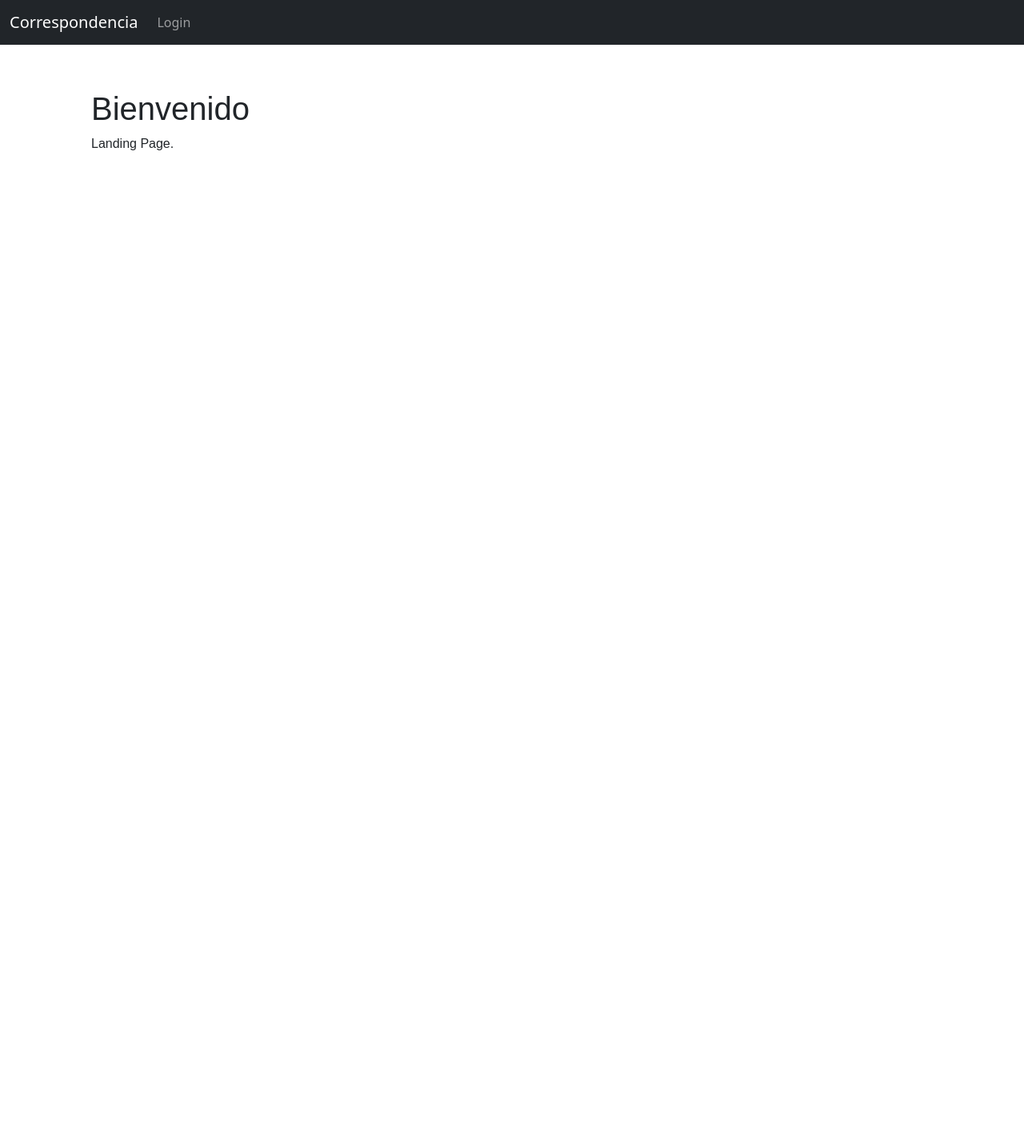
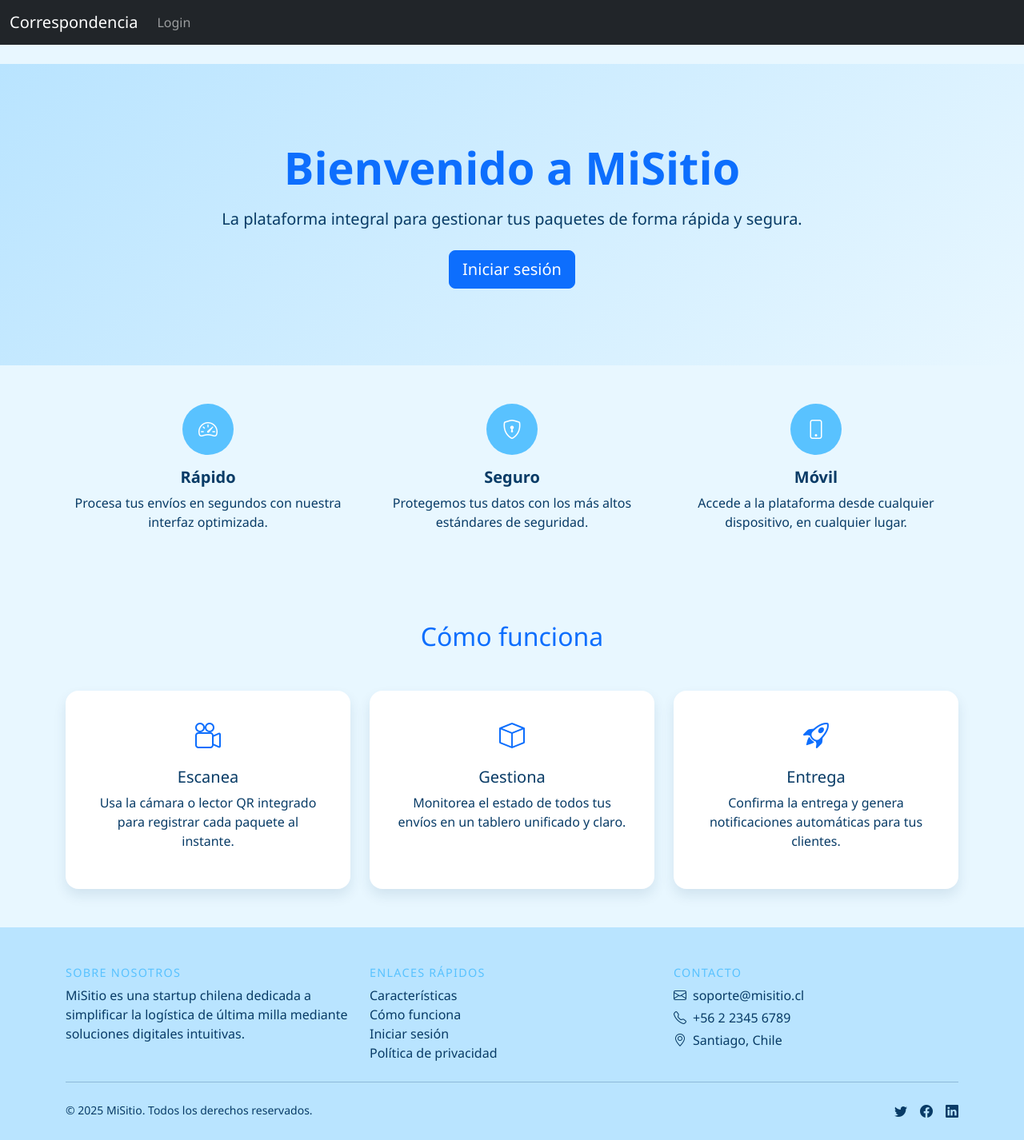
Before and after one commit to Vechegaray23/correspondencia, a React (Vite) app in the folder client/: page / in a window 1280 px wide. Shown: the whole page at 80% size. Before the commit the page ends 800 px from the top, so only its background shows below. Built offline with nearby package versions, Linux system fonts and the light colour scheme.

Commit message:
landing page

```diff
--- a/client/index.html
+++ b/client/index.html
@@ -1,9 +1,13 @@
-<!DOCTYPE html>
+<!doctype html>
 <html lang="es">
   <head>
     <meta charset="UTF-8" />
     <meta name="viewport" content="width=device-width, initial-scale=1.0" />
     <title>Correspondencia</title>
+    <link
+      href="https://cdn.jsdelivr.net/npm/bootstrap-icons@1.11.3/font/bootstrap-icons.css"
+      rel="stylesheet"
+    />
     <!-- Vite inyecta aquí el bundle -->
     <script type="module" src="/src/main.jsx"></script>
   </head>
--- a/client/src/App.jsx
+++ b/client/src/App.jsx
@@ -5,8 +5,8 @@ import { Routes, Route, Link, useLocation } from 'react-router-dom';
 import Home from './pages/Home.jsx';
 import Health from './pages/Health.jsx';
 import RegisterPaquete from './pages/RegisterPaquete.jsx';
+
 import Login from './pages/Login.jsx';
-
 
 import DashboardResidente from './pages/DashboardResidente.jsx';
 import DashboardConserjeRegister from './pages/DashboardConserjeRegister.jsx';
@@ -49,31 +49,19 @@ export default function App() {
           </div>
         </nav>
       )}
-
-      <div className="container">
       <Routes>
         {/* Login */}
         <Route path="/login" element={<Login />} />
-
-
-
         {/* Dashboards */}
         <Route path="/dashboard/conserje/custodia" element={<PaquetesCustodia />} />
-          <Route
-            path="/dashboard/conserje/register"
-            element={<DashboardConserjeRegister />}
-          />
-          <Route
-            path="/dashboard/residente"
-            element={<DashboardResidente />}
-          />
+        <Route path="/dashboard/conserje/register" element={<DashboardConserjeRegister />} />
+        <Route path="/dashboard/residente" element={<DashboardResidente />} />
 
         {/* Páginas públicas */}
         <Route path="/" element={<Home />} />
         <Route path="/health" element={<Health />} />
         <Route path="/register" element={<RegisterPaquete />} />
       </Routes>
-      </div>
     </>
   );
 }
--- a/client/src/index.css
+++ b/client/src/index.css
@@ -12,14 +12,84 @@ table th {
 }
 
 .card {
-  border-radius: .5rem;
+  border-radius: 0.5rem;
 }
 
 .mask-custom {
-  background: rgba(24, 24, 16, .2);
+
+  background: rgba(24, 24, 16, 0.2);
   border-radius: 2em;
   backdrop-filter: blur(25px);
   border: 2px solid rgba(255, 255, 255, 0.05);
   background-clip: padding-box;
   box-shadow: 10px 10px 10px rgba(46, 54, 68, 0.03);
 }
+
+
+/* ---------- Landing styles ---------- */
+:root {
+  --bs-primary: #0d6efd;
+  --celeste-light: #e8f7ff;
+  --celeste-medium: #b9e4ff;
+  --celeste-dark: #59c2ff;
+}
+
+body {
+  background: var(--celeste-light);
+  color: #083b66;
+  font-family: 'Segoe UI', Roboto, Helvetica, Arial, sans-serif;
+}
+
+.hero {
+  background: linear-gradient(135deg, var(--celeste-medium) 0%, var(--celeste-light) 100%);
+  padding: 6rem 1rem;
+  text-align: center;
+}
+.hero h1 {
+  font-weight: 700;
+  color: var(--bs-primary);
+}
+.btn-login {
+  background: var(--bs-primary);
+  border-color: var(--bs-primary);
+  color: #fff;
+}
+.btn-login:hover {
+  background: var(--celeste-dark);
+  border-color: var(--celeste-dark);
+}
+.feature-icon {
+  width: 4rem;
+  height: 4rem;
+  background: var(--celeste-dark);
+  color: #fff;
+  border-radius: 50%;
+  display: flex;
+  align-items: center;
+  justify-content: center;
+  font-size: 1.5rem;
+  margin-bottom: 1rem;
+}
+.section-header {
+  color: var(--celeste-dark);
+  text-transform: uppercase;
+  letter-spacing: 0.08rem;
+  font-size: 0.9rem;
+  margin-bottom: 0.5rem;
+}
+.info-block {
+  background: #fff;
+  border-radius: 1rem;
+  box-shadow: 0 0.5rem 1rem rgba(8, 59, 102, 0.1);
+  padding: 2rem;
+}
+footer {
+  background: var(--celeste-medium);
+}
+footer a {
+  color: #083b66;
+  text-decoration: none;
+}
+footer a:hover {
+  text-decoration: underline;
+}
--- a/client/src/pages/Home.jsx
+++ b/client/src/pages/Home.jsx
@@ -1,8 +1,151 @@
+import React from 'react';
+import { Link } from 'react-router-dom';
+
 export default function Home() {
   return (
-    <div style={{ padding: '2rem', fontFamily: 'sans-serif' }}>
-      <h1>Bienvenido</h1>
-      <p>Landing Page.</p>
-    </div>
+
+    <>
+      {/* Hero */}
+      <section className="hero">
+        <div className="container">
+          <h1 className="display-4 mb-3">Bienvenido a MiSitio</h1>
+          <p className="lead mb-4">
+            La plataforma integral para gestionar tus paquetes de forma rápida y segura.
+          </p>
+          <Link to="/login" className="btn btn-login btn-lg">
+            Iniciar sesión
+          </Link>
+        </div>
+      </section>
+
+      {/* Features */}
+      <section id="features" className="py-5">
+        <div className="container">
+          <div className="row text-center gy-4">
+            <div className="col-md-4">
+              <div className="feature-icon mx-auto">
+                <i className="bi bi-speedometer2" />
+              </div>
+              <h5 className="fw-bold">Rápido</h5>
+              <p>Procesa tus envíos en segundos con nuestra interfaz optimizada.</p>
+            </div>
+            <div className="col-md-4">
+              <div className="feature-icon mx-auto">
+                <i className="bi bi-shield-lock" />
+              </div>
+              <h5 className="fw-bold">Seguro</h5>
+              <p>Protegemos tus datos con los más altos estándares de seguridad.</p>
+            </div>
+            <div className="col-md-4">
+              <div className="feature-icon mx-auto">
+                <i className="bi bi-phone" />
+              </div>
+              <h5 className="fw-bold">Móvil</h5>
+              <p>Accede a la plataforma desde cualquier dispositivo, en cualquier lugar.</p>
+            </div>
+          </div>
+        </div>
+      </section>
+
+      {/* Cómo funciona */}
+      <section id="workflow" className="py-5">
+        <div className="container">
+          <h2 className="text-center mb-5" style={{ color: 'var(--bs-primary)' }}>
+            Cómo funciona
+          </h2>
+          <div className="row gy-4">
+            <div className="col-md-4">
+              <div className="info-block h-100 text-center">
+                <i
+                  className="bi bi-camera-reels"
+                  style={{ fontSize: '2rem', color: 'var(--bs-primary)' }}
+                />
+                <h5 className="mt-3">Escanea</h5>
+                <p>Usa la cámara o lector QR integrado para registrar cada paquete al instante.</p>
+              </div>
+            </div>
+            <div className="col-md-4">
+              <div className="info-block h-100 text-center">
+                <i className="bi bi-box" style={{ fontSize: '2rem', color: 'var(--bs-primary)' }} />
+                <h5 className="mt-3">Gestiona</h5>
+                <p>Monitorea el estado de todos tus envíos en un tablero unificado y claro.</p>
+              </div>
+            </div>
+            <div className="col-md-4">
+              <div className="info-block h-100 text-center">
+                <i
+                  className="bi bi-rocket-takeoff"
+                  style={{ fontSize: '2rem', color: 'var(--bs-primary)' }}
+                />
+                <h5 className="mt-3">Entrega</h5>
+                <p>Confirma la entrega y genera notificaciones automáticas para tus clientes.</p>
+              </div>
+            </div>
+          </div>
+        </div>
+      </section>
+
+      {/* Footer */}
+      <footer className="pt-5 pb-4">
+        <div className="container">
+          <div className="row gy-4">
+            <div className="col-md-4">
+              <h6 className="section-header">Sobre nosotros</h6>
+              <p>
+                MiSitio es una startup chilena dedicada a simplificar la logística de última milla
+                mediante soluciones digitales intuitivas.
+              </p>
+            </div>
+            <div className="col-md-4">
+              <h6 className="section-header">Enlaces rápidos</h6>
+              <ul className="list-unstyled mb-0">
+                <li>
+                  <a href="#features">Características</a>
+                </li>
+                <li>
+                  <a href="#workflow">Cómo funciona</a>
+                </li>
+                <li>
+                  <Link to="/login">Iniciar sesión</Link>
+                </li>
+                <li>
+                  <a href="#">Política de privacidad</a>
+                </li>
+              </ul>
+            </div>
+            <div className="col-md-4">
+              <h6 className="section-header">Contacto</h6>
+              <p className="mb-1">
+                <i className="bi bi-envelope me-2" />
+                soporte@misitio.cl
+              </p>
+              <p className="mb-1">
+                <i className="bi bi-telephone me-2" />
+                +56 2 2345 6789
+              </p>
+              <p>
+                <i className="bi bi-geo-alt me-2" />
+                Santiago, Chile
+              </p>
+            </div>
+          </div>
+          <hr className="my-4" />
+          <div className="d-flex justify-content-between flex-column flex-md-row text-center">
+            <small>&copy; 2025 MiSitio. Todos los derechos reservados.</small>
+            <div>
+              <a className="me-3" href="#">
+                <i className="bi bi-twitter" />
+              </a>
+              <a className="me-3" href="#">
+                <i className="bi bi-facebook" />
+              </a>
+              <a href="#">
+                <i className="bi bi-linkedin" />
+              </a>
+            </div>
+          </div>
+        </div>
+      </footer>
+    </>
   );
 }
```
Lines whose indentation alone changed are shown as unchanged.
